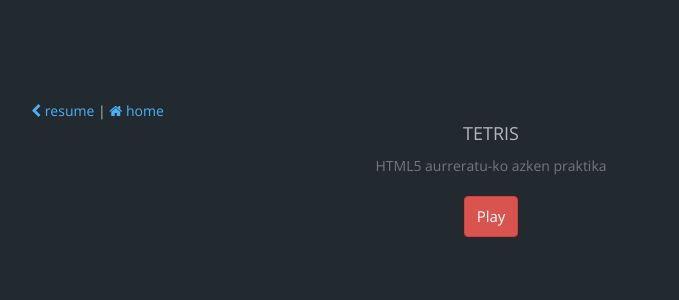
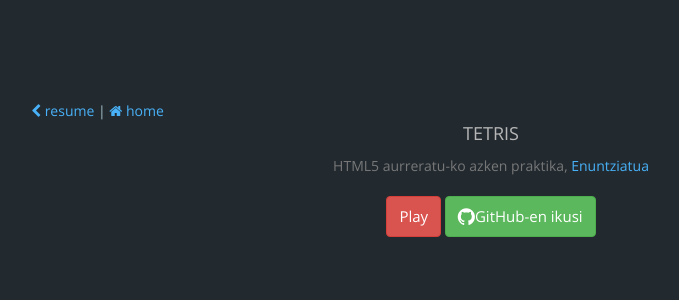
Before and after one commit to Bingentzio/bingentzio.github.io, a Jekyll site: the page built from projects.html, in a window 1280 px wide. Shown: the top 300 px of the page, without its empty margins (149-828 px from the left). Built offline with Jekyll 4.4.1, drawn with Linux system fonts in a browser that asks for light colours; nearby versions of some CDN libraries; comment, search, counter and statistics services are not loaded.

Commit message:
tetris ariketan jarrita

```diff
--- a/projects.html
+++ b/projects.html
@@ -9,7 +9,8 @@ layout: projects
 
 <div class="text-center">
   <h3>TETRIS</h3>
-    <p class="text-muted">HTML5 aurreratu-ko azken praktika</p>
+    <p class="text-muted">HTML5 aurreratu-ko azken praktika, <a href="https://github.com/Bingentzio/bingentzio.github.io/blob/master/proiektuak/Tetris/tetris_praktika.pdf" target="_blank">Enuntziatua</a></p>
 
     <a class="btn btn-danger"href="/proiektuak/Tetris/tetris.html" target="_blank">Play</a>
+    <a href="https://github.com/Bingentzio/bingentzio.github.io/tree/master/proiektuak/Tetris" target="_blank" class="btn btn-success"><i class="fa fa-github fa-lg"></i>GitHub-en ikusi</a>
 </div>
```
